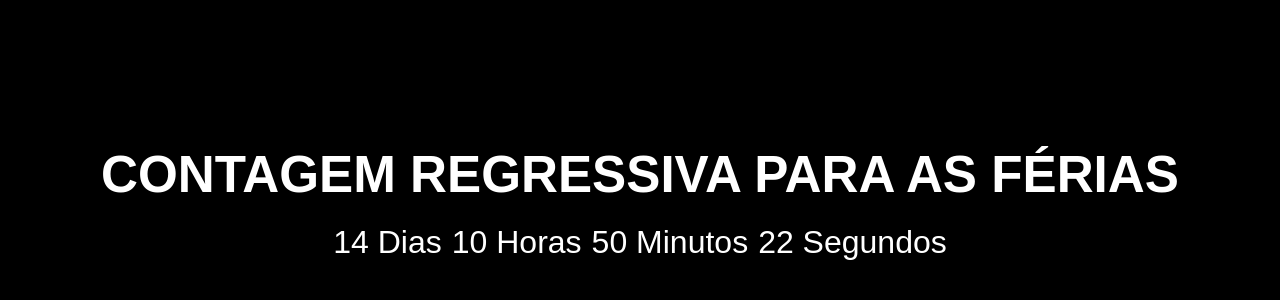
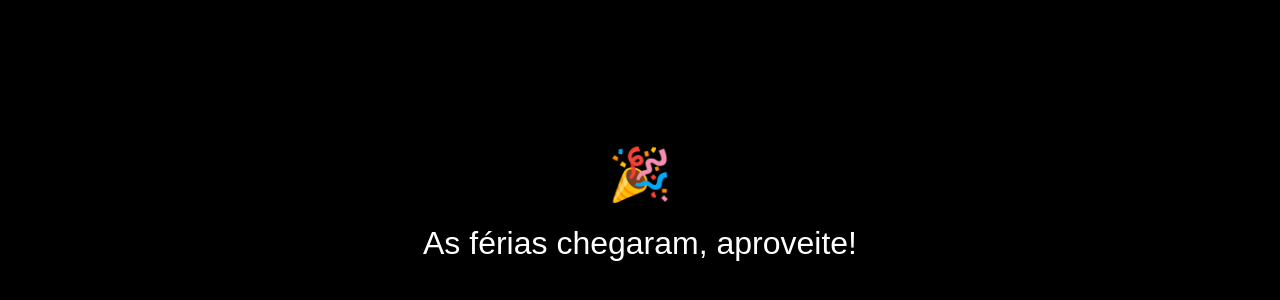
Before and after one commit to erik2160/ferias-countdown, a plain HTML site: page index.html in a window 1280 px wide. Shown: the part 218-518 px from the top of the page. Drawn offline with Linux system fonts and the light colour scheme.

Commit message:
finish testing

```diff
--- a/script.js
+++ b/script.js
@@ -1,5 +1,5 @@
 document.addEventListener('DOMContentLoaded', function() {
-    const targetDate = new Date('2024-06-19T00:00:00').getTime();
+    const targetDate = new Date('2024-06-02T00:00:00').getTime();
 
     function updateCountdown() {
         const now = new Date().getTime();
```
Also changed, not shown: style.css (line endings or trailing spaces).
